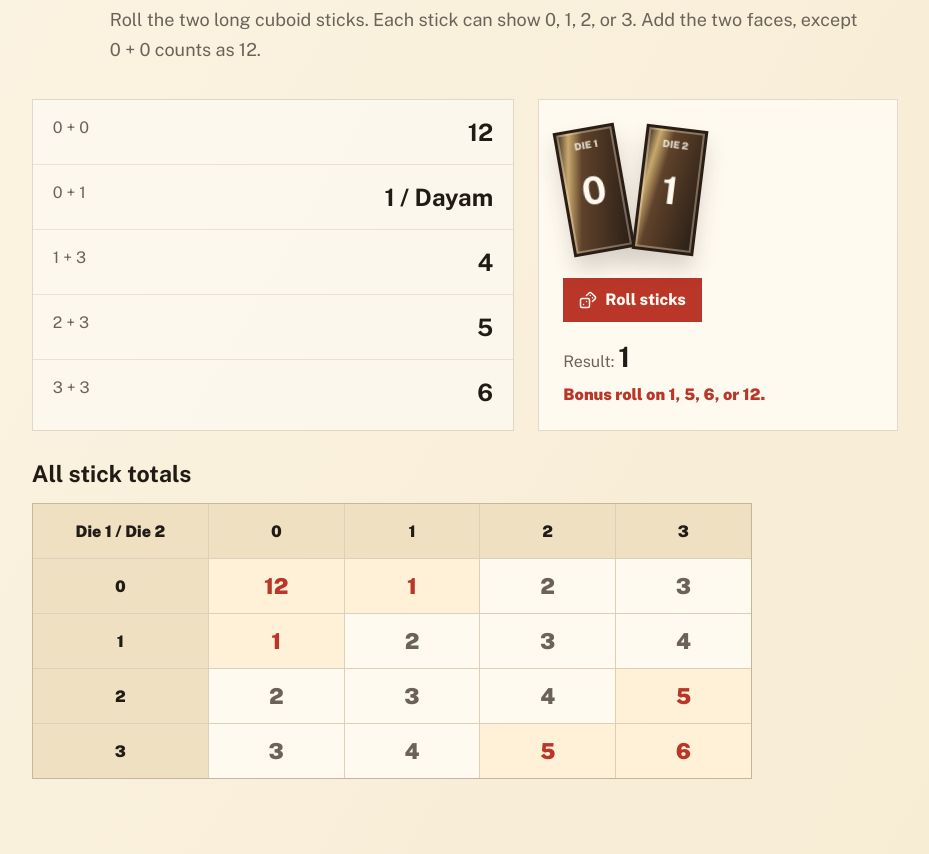
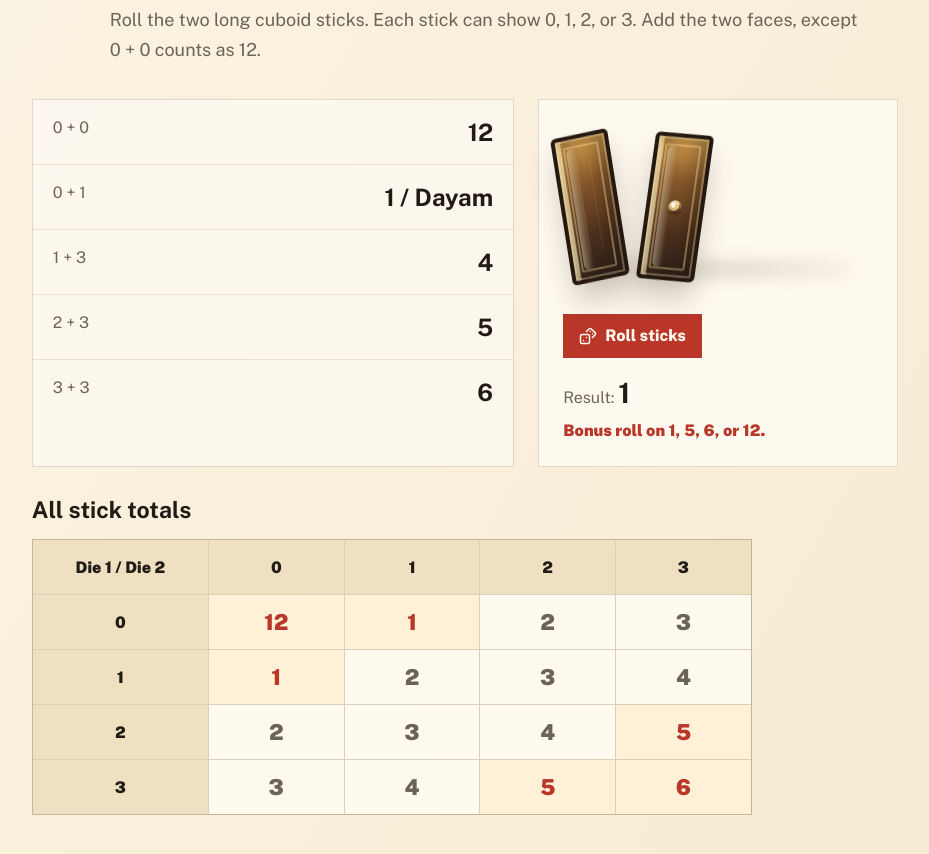
Before and after one commit to Amal-David/thaayam-guide, a React (Vite) app: page / in a window 1280 px wide. Shown: the part 1840-2694 px from the top of the page, without its empty margins (305-1234 px from the left). Built offline with nearby package versions, Linux system fonts and the light colour scheme.

Commit message:
Make roll simulator use dotted dayakattai sticks

```diff
--- a/src/App.css
+++ b/src/App.css
@@ -908,73 +908,177 @@ h2 {
 }
 
 .sticks {
+  position: relative;
   display: flex;
   align-items: center;
-  gap: 14px;
-  margin-bottom: 22px;
-  min-height: 132px;
+  gap: 24px;
+  margin-bottom: 24px;
+  min-height: 166px;
+  perspective: 900px;
+}
+
+.sticks::after {
+  position: absolute;
+  right: 22px;
+  bottom: 8px;
+  left: 18px;
+  height: 26px;
+  background: radial-gradient(ellipse at center, rgba(63, 42, 24, 0.24), rgba(63, 42, 24, 0));
+  content: '';
+  filter: blur(7px);
+  opacity: 0.7;
 }
 
 .stick-face {
+  --settle-x: 0px;
+  --spin: -8deg;
   position: relative;
-  width: 62px;
-  height: 126px;
+  z-index: 1;
+  width: 58px;
+  height: 148px;
   display: grid;
   place-items: center;
-  color: #fffaf0;
-  background: linear-gradient(100deg, #3a2a1e, #c8a96e 16%, #5f422a 34%, #2b1f17 100%);
-  border: 3px solid #2a1d14;
-  box-shadow:
-    inset 0 0 0 2px rgba(255, 241, 209, 0.35),
-    0 14px 22px rgba(47, 35, 23, 0.18);
   transform-origin: center;
-  animation: stick-roll 520ms cubic-bezier(0.2, 0.8, 0.2, 1) both;
+  animation: stick-land 620ms cubic-bezier(0.18, 0.84, 0.26, 1.12) both;
 }
 
 .stick-face:nth-child(2) {
-  animation-delay: 80ms;
+  animation-delay: 70ms;
 }
 
-.stick-face small {
-  position: absolute;
-  top: 8px;
-  left: 50%;
-  color: rgba(255, 250, 240, 0.78);
-  font-size: 10px;
-  font-weight: 900;
-  text-transform: uppercase;
-  transform: translateX(-50%);
-  white-space: nowrap;
+.stick-face.is-rolling {
+  animation: stick-tumble 760ms cubic-bezier(0.18, 0.72, 0.2, 1) both;
 }
 
-.stick-face b {
-  font-size: 38px;
+.stick-surface {
+  position: absolute;
+  inset: 0;
+  overflow: hidden;
+  background:
+    linear-gradient(90deg, rgba(255, 239, 185, 0.7) 0 9%, rgba(92, 55, 28, 0.2) 12% 21%, transparent 48%),
+    linear-gradient(180deg, #d4a04e 0%, #8b5b2c 30%, #4d301d 69%, #2d2018 100%);
+  border: 4px solid #24180f;
+  border-radius: 5px;
+  box-shadow:
+    inset 0 0 0 2px rgba(255, 237, 179, 0.32),
+    inset -9px 0 18px rgba(22, 13, 7, 0.36),
+    0 18px 28px rgba(47, 35, 23, 0.22);
+  transform: skewY(-3deg);
+}
+
+.stick-surface::before {
+  position: absolute;
+  inset: 7px;
+  border: 2px solid rgba(255, 229, 160, 0.38);
+  border-radius: 2px;
+  content: '';
+}
+
+.stick-surface::after {
+  position: absolute;
+  top: 9px;
+  bottom: 9px;
+  left: 10px;
+  width: 10px;
+  background: linear-gradient(90deg, rgba(255, 248, 214, 0.55), rgba(255, 248, 214, 0));
+  border-radius: 999px;
+  content: '';
+  opacity: 0.72;
+}
+
+.dot-track {
+  position: absolute;
+  inset: 18px 0;
+  z-index: 1;
+}
+
+.thaayam-dot {
+  position: absolute;
+  width: 13px;
+  height: 13px;
+  background: radial-gradient(circle at 35% 35%, #fff7df 0 20%, #e6c27a 21% 52%, #70421c 54% 100%);
+  border-radius: 999px;
+  box-shadow:
+    inset 0 2px 3px rgba(255, 255, 255, 0.56),
+    inset 0 -2px 3px rgba(35, 20, 10, 0.5),
+    0 1px 2px rgba(0, 0, 0, 0.44);
+}
+
+.dot-top {
+  top: 17%;
+  left: 50%;
+  transform: translateX(-50%);
+}
+
+.dot-center {
+  top: 50%;
+  left: 50%;
+  transform: translate(-50%, -50%);
+}
+
+.dot-bottom {
+  bottom: 17%;
+  left: 50%;
+  transform: translateX(-50%);
+}
+
+.blank-mark {
+  position: absolute;
+  inset: 25px 18px;
+  border-right: 1px solid rgba(255, 231, 168, 0.18);
+  border-left: 1px solid rgba(255, 231, 168, 0.18);
+  opacity: 0.55;
 }
 
 .face-0 {
-  --spin: -10deg;
+  --settle-x: -2px;
+  --spin: -9deg;
 }
 
 .face-1 {
-  --spin: 7deg;
+  --settle-x: 1px;
+  --spin: 8deg;
 }
 
 .face-2 {
-  --spin: -18deg;
+  --settle-x: -1px;
+  --spin: -15deg;
 }
 
 .face-3 {
-  --spin: 15deg;
+  --settle-x: 2px;
+  --spin: 13deg;
 }
 
-@keyframes stick-roll {
-  from {
+@keyframes stick-land {
+  0% {
     opacity: 0;
-    transform: translateY(-24px) rotate(calc(var(--spin) - 90deg));
+    transform: translateY(-38px) translateX(var(--settle-x)) rotate(calc(var(--spin) - 70deg)) rotateX(70deg) scale(0.92);
   }
-  to {
+  70% {
     opacity: 1;
-    transform: translateY(0) rotate(var(--spin));
+    transform: translateY(4px) translateX(var(--settle-x)) rotate(calc(var(--spin) + 3deg)) rotateX(-8deg) scale(1.03);
+  }
+  100% {
+    opacity: 1;
+    transform: translateY(0) translateX(var(--settle-x)) rotate(var(--spin)) rotateX(0) scale(1);
+  }
+}
+
+@keyframes stick-tumble {
+  0% {
+    opacity: 0.95;
+    transform: translateY(-34px) translateX(-8px) rotate(-80deg) rotateX(75deg);
+  }
+  34% {
+    opacity: 1;
+    transform: translateY(8px) translateX(10px) rotate(125deg) rotateX(180deg);
+  }
+  68% {
+    transform: translateY(-8px) translateX(-4px) rotate(250deg) rotateX(290deg);
+  }
+  100% {
+    transform: translateY(0) translateX(var(--settle-x)) rotate(var(--spin)) rotateX(0);
   }
 }
 
@@ -998,6 +1102,13 @@ h2 {
 .stick-sim button:hover {
   filter: brightness(1.04);
   transform: translateY(-1px);
+}
+
+.stick-sim button:disabled {
+  cursor: wait;
+  filter: saturate(0.75);
+  opacity: 0.78;
+  transform: none;
 }
 
 .stick-sim p {
@@ -1267,6 +1378,13 @@ footer a {
 
   .sticks {
     justify-content: center;
+    gap: 18px;
+    min-height: 152px;
+  }
+
+  .stick-face {
+    width: 52px;
+    height: 136px;
   }
 
   .player-tabs {
--- a/src/App.jsx
+++ b/src/App.jsx
@@ -1,4 +1,4 @@
-import { useEffect, useMemo, useState } from 'react'
+import { useEffect, useMemo, useRef, useState } from 'react'
 import {
   Brain,
   Dices,
@@ -440,6 +440,13 @@ const safeSquares = new Set([
   '3,6',
 ])
 
+const stickDots = {
+  0: [],
+  1: ['center'],
+  2: ['top', 'bottom'],
+  3: ['top', 'center', 'bottom'],
+}
+
 function rotatePoint([x, y], deg) {
   if (deg === 90) return [y, BOARD_MAX - x]
   if (deg === 180) return [BOARD_MAX - x, BOARD_MAX - y]
@@ -452,13 +459,33 @@ function getInitialLanguage() {
   return params.get('lang') === 'ta' ? 'ta' : 'en'
 }
 
+function DayakattaiStick({ label, rolling, value }) {
+  return (
+    <span
+      aria-label={`${label}: ${value}`}
+      className={`stick-face face-${value} ${rolling ? 'is-rolling' : ''}`}
+    >
+      <span className="stick-surface" aria-hidden="true">
+        <span className="dot-track">
+          {stickDots[value].map((position) => (
+            <i className={`thaayam-dot dot-${position}`} key={position} />
+          ))}
+        </span>
+        {value === 0 && <span className="blank-mark" />}
+      </span>
+    </span>
+  )
+}
+
 function App() {
   const [lang, setLang] = useState(getInitialLanguage)
   const [activePlayer, setActivePlayer] = useState(0)
   const [activeId, setActiveId] = useState('top')
   const [activeStep, setActiveStep] = useState(0)
   const [diceState, setDiceState] = useState([0, 1])
+  const [isRolling, setIsRolling] = useState(false)
   const [rollKey, setRollKey] = useState(0)
+  const rollTimeoutRef = useRef(null)
   const t = copy[lang]
   const active = players[activePlayer]
   const routePath = useMemo(
@@ -493,6 +520,8 @@ function App() {
     })
   }, [lang])
 
+  useEffect(() => () => window.clearTimeout(rollTimeoutRef.current), [])
+
   function changeLanguage(nextLang) {
     setLang(nextLang)
     const url = new URL(window.location.href)
@@ -501,11 +530,18 @@ function App() {
   }
 
   function rollSticks() {
-    setDiceState([
-      Math.floor(Math.random() * 4),
-      Math.floor(Math.random() * 4),
-    ])
+    if (isRolling) return
+    window.clearTimeout(rollTimeoutRef.current)
+    setIsRolling(true)
     setRollKey((key) => key + 1)
+    rollTimeoutRef.current = window.setTimeout(() => {
+      setDiceState([
+        Math.floor(Math.random() * 4),
+        Math.floor(Math.random() * 4),
+      ])
+      setRollKey((key) => key + 1)
+      setIsRolling(false)
+    }, 760)
   }
 
   return (
@@ -607,15 +643,22 @@ function App() {
               ))}
             </div>
             <div className="stick-sim">
-              <div className="sticks" aria-label={`${t.throws.result}: ${score}`} key={rollKey}>
+              <div
+                aria-busy={isRolling}
+                aria-label={`${t.throws.result}: ${score}`}
+                className={`sticks ${isRolling ? 'is-rolling' : ''}`}
+                key={rollKey}
+              >
                 {diceState.map((value, index) => (
-                  <span className={`stick-face face-${value}`} key={`${index}-${value}`}>
-                    <small>{t.throws.die} {index + 1}</small>
-                    <b>{value}</b>
-                  </span>
+                  <DayakattaiStick
+                    key={`${index}-${value}`}
+                    label={`${t.throws.die} ${index + 1}`}
+                    rolling={isRolling}
+                    value={value}
+                  />
                 ))}
               </div>
-              <button type="button" onClick={rollSticks}>
+              <button type="button" onClick={rollSticks} disabled={isRolling}>
                 <Dices size={18} aria-hidden="true" />
                 {t.throws.simulator}
               </button>
```
